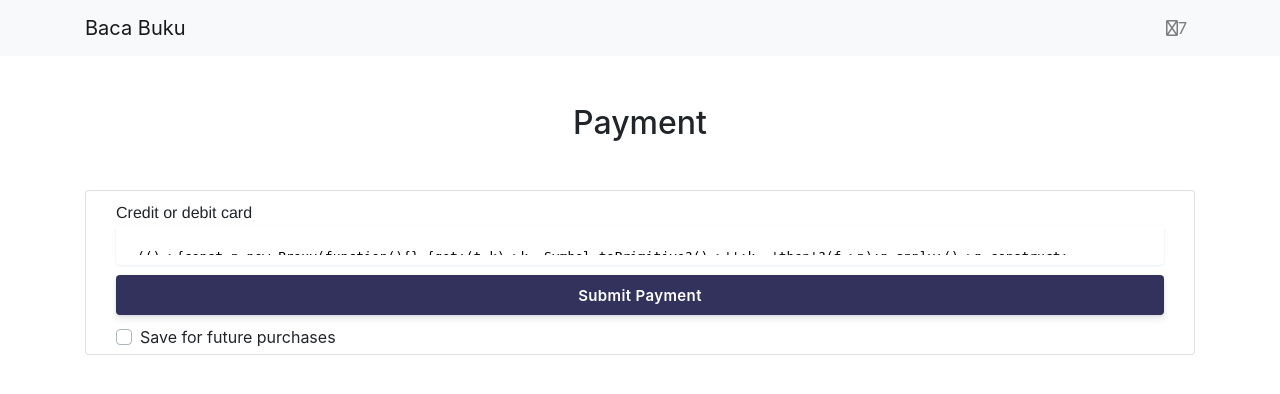
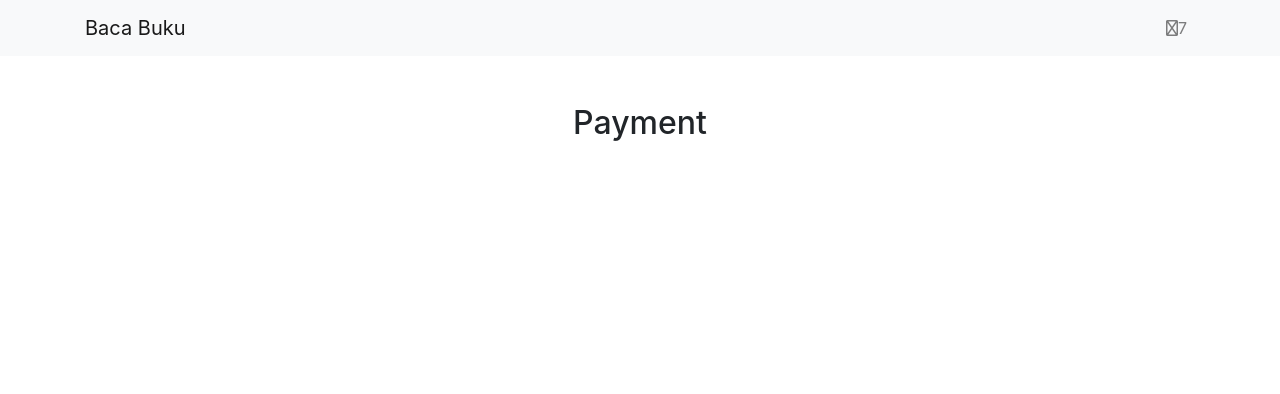
Before and after one commit to bintangx1902/dj-e-commerce, a Django app: page /payment/1 in a window 1280 px wide. Shown: the top 394 px of the page. Run offline with Django 3.2, Linux system fonts and the light colour scheme; a user stored in the database is signed in; data comes from the database, SQL or seed files in the repository; both versions use the stored data as it was after the commit; some libraries are stand-ins or nearby versions.

Commit message:
stripe update

```diff
--- a/commerce/templates/com/payment.html
+++ b/commerce/templates/com/payment.html
@@ -12,68 +12,12 @@
 {% block content %}
 <div class="container wow fadeIn">
     <h2 class="my-5 h2 text-center">Payment</h2>
-    <div class="row">
-        <div class="col-md-12 mb-4">
-            <div class="card">
-                <script src="https://js.stripe.com/v3/"></script>
 
-                {% if card %}
-                <div style="padding: 5px 30px;">
-                    <div class="custom-control custom-checkbox">
-                        <input type="checkbox" class="custom-control-input" name="use_default_card" id="use_default_card">
-                        <label class="custom-control-label" for="use_default_card">Use default card:
-                            **** **** **** {{ card.last4 }}
-                            <span>Exp: {{ card.exp_month }}/{{ card.exp_year }}</span></label>
-                    </div>
-                </div>
-                {% endif %}
-
-                <div class="current-card-form">
-                    <form action="." method="post" class="stripe-form">
-                        {% csrf_token %}
-                        <input type="hidden" name="use_default" value="true">
-                        <div class="stripe-form-row">
-                            <button id="stripeBtn">Submit Payment</button>
-                        </div>
-                        <div id="card-errors" role="alert"></div>
-                    </form>
-                </div>
-
-                <div class="new-card-form">
-                    <form action="." method="post" class="stripe-form" id="stripe-form">
-                        {% csrf_token %}
-                        <div class="stripe-form-row" id="creditCard">
-                            <label for="card-element" id="stripeBtnLabel">
-                                Credit or debit card
-                            </label>
-                            <div id="card-element" class="StripeElement StripeElement--empty">
-                                <div class="__PrivateStripeElement" style="margin: 0px !important; padding: 0px !important; border: none !important; display: block !important; background: transparent !important; position: relative !important; opacity: 1 !important;">
-                                    <iframe frameborder="0" allowtransparency="true" scrolling="no" name="__privateStripeFrame5" allowpaymentrequest="true" src="https://js.stripe.com/v3/elements-inner-card-19066928f2ed1ba3ffada645e45f5b50.html#style[base][color]=%2332325d&amp;style[base][fontFamily]=%22Helvetica+Neue%22%2C+Helvetica%2C+sans-serif&amp;style[base][fontSmoothing]=antialiased&amp;style[base][fontSize]=16px&amp;style[base][::placeholder][color]=%23aab7c4&amp;style[invalid][color]=%23fa755a&amp;style[invalid][iconColor]=%23fa755a&amp;componentName=card&amp;wait=false&amp;rtl=false&amp;keyMode=test&amp;origin=https%3A%2F%2Fstripe.com&amp;referrer=https%3A%2F%2Fstripe.com%2Fdocs%2Fstripe-js&amp;controllerId=__privateStripeController1" title="Secure payment input frame"
-                                            style="border: none !important; margin: 0px !important; padding: 0px !important; width: 1px !important; min-width: 100% !important; overflow: hidden !important; display: block !important; height: 19.2px;"></iframe>
-                                    <input class="__PrivateStripeElement-input" aria-hidden="true" aria-label=" " autocomplete="false" maxlength="1" style="border: none !important; display: block !important; position: absolute !important; height: 1px !important; top: 0px !important; left: 0px !important; padding: 0px !important; margin: 0px !important; width: 100% !important; opacity: 0 !important; background: transparent !important; pointer-events: none !important; font-size: 16px !important;"></div>
-                            </div>
-                        </div>
-                        <div class="stripe-form-row">
-                            <button id="stripeBtn">Submit Payment</button>
-                        </div>
-                        <div class="stripe-form-row">
-                            <div class="custom-control custom-checkbox">
-                                <input type="checkbox" class="custom-control-input" name="save" id="save_card_info">
-                                <label class="custom-control-label" for="save_card_info">Save for future purchases</label>
-                            </div>
-                        </div>
-                        <div id="card-errors" role="alert"></div>
-                    </form>
-                </div>
-
-            </div>
-        </div>
-    </div>
 </div>
 {% endblock %}
 
 {% block js %}
-<script nonce="">  // Create a Stripe client.
+<script type="javascript">  // Create a Stripe client.
     var stripe = Stripe('');
 
     // Create an instance of Elements.
--- a/commerce/views.py
+++ b/commerce/views.py
@@ -4,7 +4,7 @@ from core.models import Item, OrderItem, Order, BillingAddress, Payment
 from django.contrib.auth.decorators import login_required
 from django.utils.decorators import method_decorator
 from django.utils import timezone
-from django.http import HttpResponseRedirect
+from django.http import HttpResponseRedirect, JsonResponse
 from django.contrib import messages
 from .forms import CheckoutForm
 from django.contrib.auth.mixins import LoginRequiredMixin
@@ -155,6 +155,29 @@ class PaymentView(View):
         return redirect('/')
 
 
+class CreateCheckoutSessionView(View):
+    def post(self, *args, **kwargs):
+        host = self.request.gethost()
+        checkout_session = stripe.checkout.Session.create(
+            line_items=[
+                {
+                    # Provide the exact Price ID (for example, pr_1234) of the product you want to sell
+                    'price': {
+                        'currency': 'usd',
+                        'unit_amount': 1000,
+                        'product_data': {
+                            'name': 'order',
+                        }
+                    },
+                    'quantity': 1,
+                },
+            ],
+            mode='payment',
+            success_url=f"http://{host}{reverse('com:payment-success')}",
+            cancel_url=f"http://{host}{reverse('com:payment-cancel')}",
+        )
+
+
 @login_required(login_url='/accounts/login/')
 def add_to_cart(request, item_slug):
     link = request.GET.get('url')
--- a/dj_commerce/settings.py
+++ b/dj_commerce/settings.py
@@ -55,7 +55,9 @@ LOGIN_REDIRECT_URL = '/'
 
 CRISPY_TEMPLATE_PACK = 'bootstrap4'
 
-STRIPE_SECRET_KEY = 'sk_test_4eC39HqLyjWDarjtT1zdp7dc'
+STRIPE_SECRET_KEY = 'sk_test_51KPkPJBfPVLRRhOZTEeYNMUQjxjHJ8T24YFNPL5eP1cunKhdnTsGBoENxTzvxmRA2S1xR5BPHr8g01FHdNp7qHfP00KDMhDLzE'
+STRIPE_PUBLIC_KEY = ""
+STRIPE_WEBHOOK_SECRET = ""
 
 MIDDLEWARE = [
     'django.middleware.security.SecurityMiddleware',
```
Also changed, not shown: db.sqlite3.
